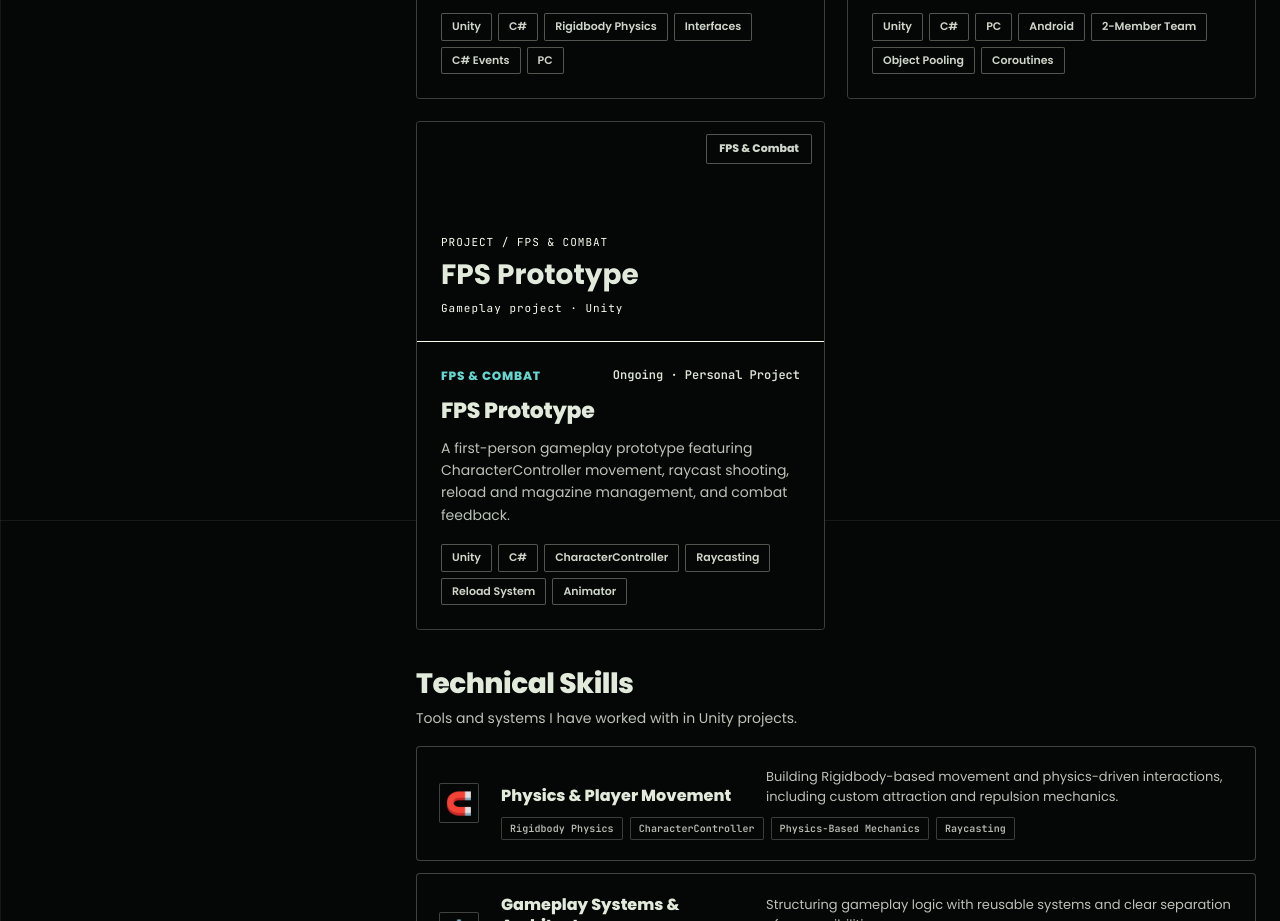
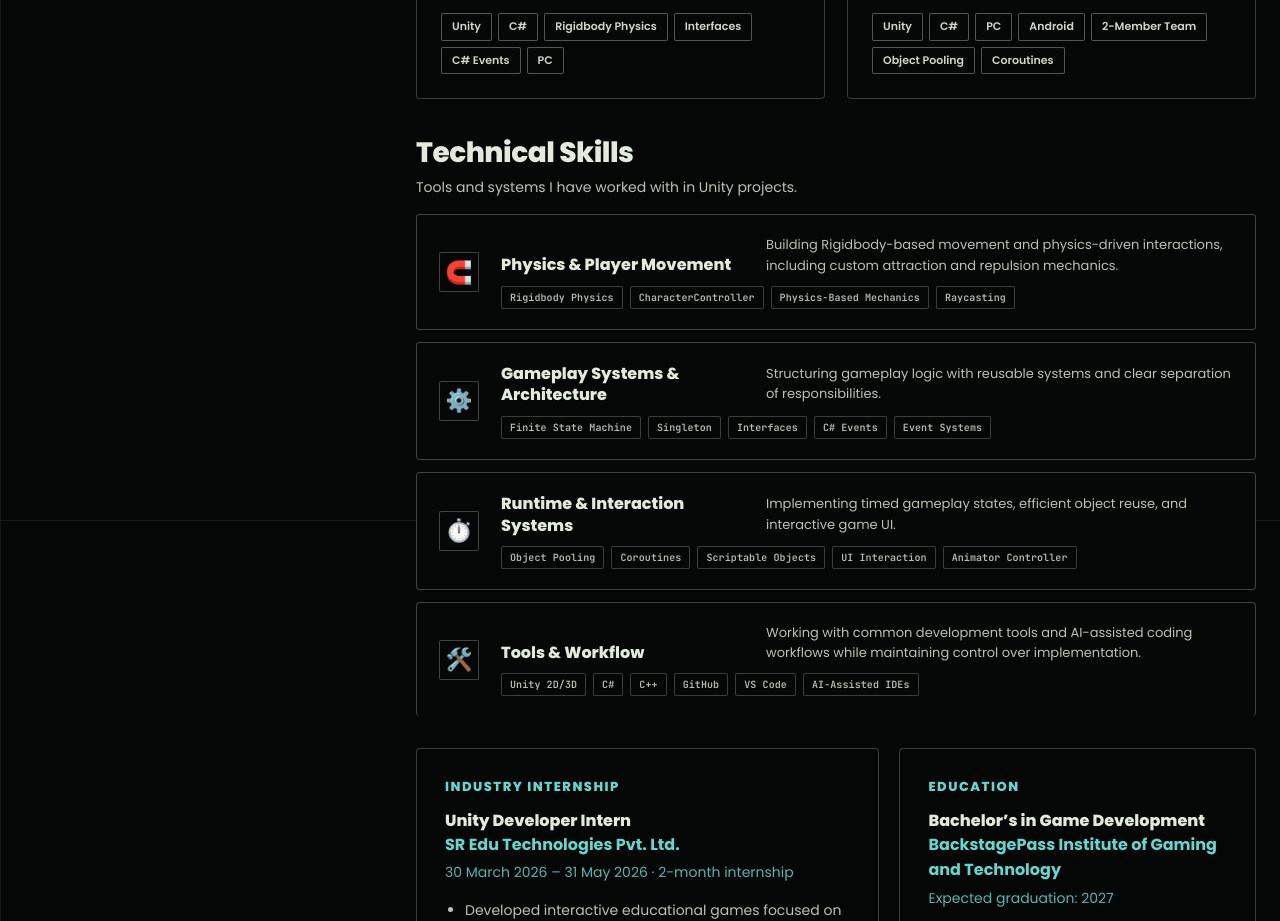
Before and after one commit to Saibharath548/ishunani_indie, a website: page index.html in a window 1280 px wide. Shown: the part 1080-2001 px from the top of the page. Drawn offline with Linux system fonts and the light colour scheme.

Commit message:
Show two featured projects on About page

```diff
--- a/index.html
+++ b/index.html
@@ -1963,7 +1963,7 @@
     function renderFeatured() {
       const container = document.getElementById('featuredProjectsContainer');
       // Keep the About page concise; the Projects tab contains the full collection.
-      const featured = PROJECTS.filter(p => p.featured).slice(0, 3);
+      const featured = PROJECTS.filter(p => p.featured).slice(0, 2);
       container.innerHTML = featured.map(createProjectCardHtml).join('');
     }
 
```
